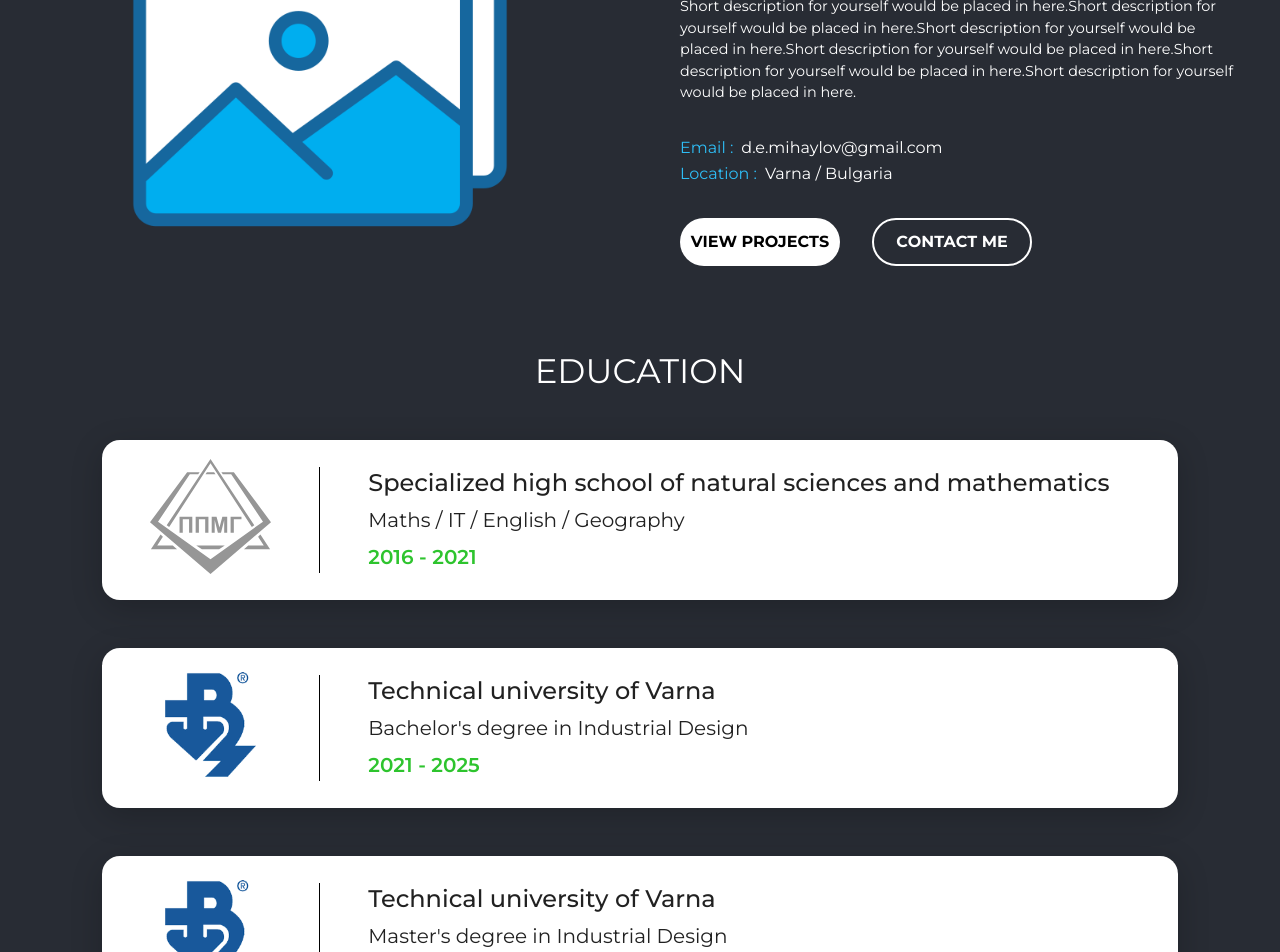
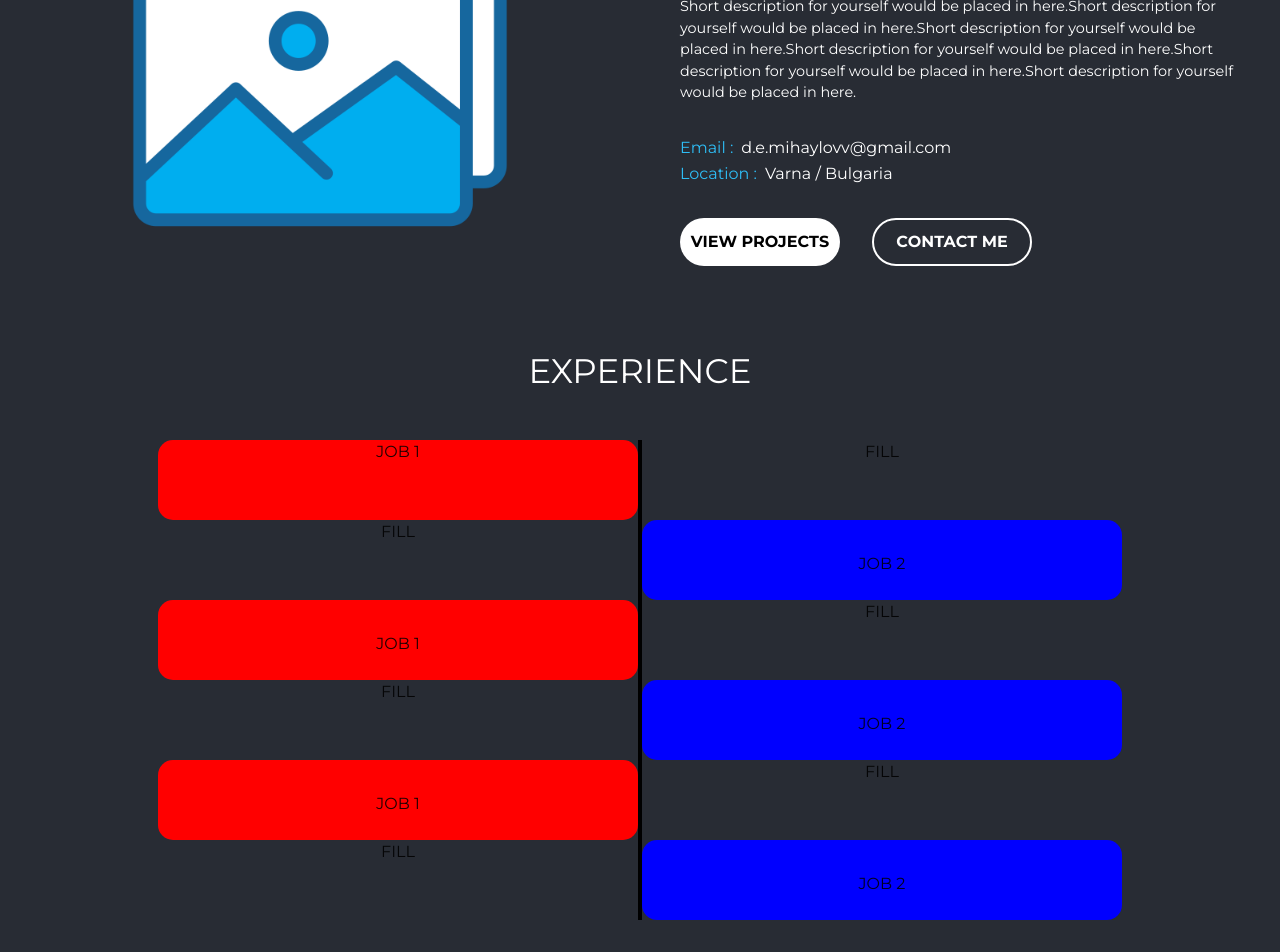
Before and after one commit to JstDan/portfolio, a React (Create React App) app: page / in a window 1280 px wide. Shown: the part 860-1812 px from the top of the page. Built offline with nearby package versions, Linux system fonts and the light colour scheme.

Commit message:
Initial commit for the experience section

```diff
--- a/src/App.js
+++ b/src/App.js
@@ -8,6 +8,7 @@ import Projects from './Components/MyProjects/myProjects';
 import Contact from './Components/Contact/Contact';
 import Skills from './Components/Skills/Skills'
 import Education from './Components/Education/Education';
+import Experience from './Components/Experience/Experience';
 
 
 function App() {
@@ -17,6 +18,7 @@ function App() {
       <Header />
       <Box className="App" sx={{ display: 'flex', gap: '4rem', flexDirection: 'column', maxWidth: '1200px', py: '4rem' }}  >
         <AboutMe />
+        <Experience />
         <Education />
       </Box>
       <Skills />
--- a/src/Components/AboutMe/AboutMe.jsx
+++ b/src/Components/AboutMe/AboutMe.jsx
@@ -7,7 +7,7 @@ import {
 } from '@mui/material';
 import info from '../../data/info.json';
 const Aboutme = () => {
-    const { title, titleDescription, subtitle, image, buttons } = info.aboutme
+    const { title, titleDescription, subtitle, image, buttons, email, location } = info.aboutme
     return (
         <Box sx={{ display: 'flex', flexDirection: 'column' }}>
             <Typography variant='h4' style={{
@@ -35,11 +35,11 @@ const Aboutme = () => {
                     <Box sx={{ display: 'flex', flexDirection: 'column', alignItems: 'flex-start', gap: '0.1rem' }}>
                         <Box sx={{ display: 'flex', justifyContent: 'flex-start', gap: '0.5rem' }}>
                             <Typography sx={{ fontWeight: '300', color: '#2ebdf5ff' }}>Email :</Typography>
-                            <Typography>d.e.mihaylov@gmail.com</Typography>
+                            <Typography>{email}</Typography>
                         </Box>
                         <Box sx={{ display: 'flex', justifyContent: 'flex-start', gap: '0.5rem' }}>
                             <Typography sx={{ fontWeight: '300', color: '#2ebdf5ff' }}>Location :</Typography>
-                            <Typography>Varna / Bulgaria</Typography>
+                            <Typography>{location}</Typography>
                         </Box>
                     </Box>
                     <Box sx={{ display: 'flex', flexDirection: 'row', gap: '2rem' }}>
--- a/src/Components/Education/Education.jsx
+++ b/src/Components/Education/Education.jsx
@@ -6,7 +6,7 @@ const Education = () => {
             sx={{
                 display: 'flex',
                 flexDirection: 'column',
-                alignItems: 'center', // ✅ centers the cards horizontally
+                alignItems: 'center',
                 gap: '3rem',
             }}>
             <Typography variant='h4' style={{
--- /dev/null
+++ b/src/Components/Experience/Experience.jsx
@@ -0,0 +1,76 @@
+import { Typography, Box } from "@mui/material"
+
+const Experience = () => {
+    return (
+        <Box
+            sx={{
+                display: 'flex',
+                flexDirection: 'column',
+                alignItems: 'center',
+                gap: '3rem',
+            }}>
+            <Typography variant='h4' style={{
+                fontWeight: '300',
+                textTransform: 'uppercase',
+                color: 'white'
+            }}>Experience</Typography>
+
+            <Box sx={{ display: 'flex', flexDirection: 'column' }}>
+                <Box sx={{ display: 'flex', flexDirection: 'row' }}>
+                    <Box sx={{ backgroundColor: 'red', width: '30rem', height: '5rem', borderRadius: '15px', }}>JOB 1</Box>
+                    <Box sx={{
+                        width: '0.25rem',
+                        backgroundColor: 'black',
+                        position: 'relative'
+                    }} />
+                    <Box sx={{ width: '30rem', height: '5rem' }}>FILL</Box>
+                </Box>
+                <Box sx={{ display: 'flex', flexDirection: 'row' }}>
+                    <Box sx={{ width: '30rem', height: '5rem' }}>FILL</Box>
+                    <Box sx={{
+                        width: '0.25rem',
+                        backgroundColor: 'black',
+                        position: 'relative'
+                    }} />
+                    <Box sx={{ backgroundColor: 'blue', width: '30rem', height: '5rem', borderRadius: '15px', py: '2rem' }}>JOB 2</Box>
+                </Box>
+                <Box sx={{ display: 'flex', flexDirection: 'row' }}>
+                    <Box sx={{ backgroundColor: 'red', width: '30rem', height: '5rem', borderRadius: '15px', py: '2rem' }}>JOB 1</Box>
+                    <Box sx={{
+                        width: '0.25rem',
+                        backgroundColor: 'black',
+                        position: 'relative'
+                    }} />
+                    <Box sx={{ width: '30rem', height: '5rem' }}>FILL</Box>
+                </Box>
+                <Box sx={{ display: 'flex', flexDirection: 'row' }}>
+                    <Box sx={{ width: '30rem', height: '5rem' }}>FILL</Box>
+                    <Box sx={{
+                        width: '0.25rem',
+                        backgroundColor: 'black',
+                        position: 'relative'
+                    }} />
+                    <Box sx={{ backgroundColor: 'blue', width: '30rem', height: '5rem', borderRadius: '15px', py: '2rem' }}>JOB 2</Box>
+                </Box>
+                <Box sx={{ display: 'flex', flexDirection: 'row' }}>
+                    <Box sx={{ backgroundColor: 'red', width: '30rem', height: '5rem', borderRadius: '15px', py: '2rem' }}>JOB 1</Box>
+                    <Box sx={{
+                        width: '0.25rem',
+                        backgroundColor: 'black',
+                        position: 'relative'
+                    }} />
+                    <Box sx={{ width: '30rem', height: '5rem' }}>FILL</Box>
+                </Box>
+                <Box sx={{ display: 'flex', flexDirection: 'row' }}>
+                    <Box sx={{ width: '30rem', height: '5rem' }}>FILL</Box>
+                    <Box sx={{
+                        width: '0.25rem',
+                        backgroundColor: 'black',
+                        position: 'relative'
+                    }} />
+                    <Box sx={{ backgroundColor: 'blue', width: '30rem', height: '5rem', borderRadius: '15px', py: '2rem' }}>JOB 2</Box>
+                </Box>
+            </Box>
+        </Box>
+    )
+}; export default Experience
--- a/src/Components/MyProjects/myProjects.jsx
+++ b/src/Components/MyProjects/myProjects.jsx
@@ -84,6 +84,7 @@ const Projects = () => {
                         title={project.title}
                         description={project.description}
                         image={project.image}
+                        button={project.button}
                     />
                 ))}
             </Box>
--- a/src/data/info.json
+++ b/src/data/info.json
@@ -13,56 +13,121 @@
     "titleDescription": "Your proffesional classification goes here",
     "subtitle": "Short description for yourself would be placed in here.Short description for yourself would be placed in here.Short description for yourself would be placed in here.Short description for yourself would be placed in here.Short description for yourself would be placed in here.Short description for yourself would be placed in here.",
     "image": "/images/hero-image.png",
+    "email": "d.e.mihaylovv@gmail.com",
+    "location": "Varna / Bulgaria",
     "buttons": {
       "buttonFirst": "View Projects",
       "buttonSecond": "Contact Me"
+    }
+  },
+  "experience": {
+    "job-1": {
+      "company": "Job-1 Name",
+      "position": "Position",
+      "period": "June/2025 - Feb/2026"
+    },
+    "job-2": {
+      "company": "Job-2 Name",
+      "position": "Position",
+      "period": "June/2025 - Feb/2026"
+    },
+    "job-3": {
+      "company": "Job-3 Name",
+      "position": "Position",
+      "period": "June/2025 - Feb/2026"
+    },
+    "job-4": {
+      "company": "Job-4 Name",
+      "position": "Position",
+      "period": "June/2025 - Feb/2026"
+    },
+    "job-5": {
+      "company": "Job-5 Name",
+      "position": "Position",
+      "period": "June/2025 - Feb/2026"
     }
   },
   "projects": {
     "projectOne": {
       "title": "Project One",
       "description": "A short description of the project would be written here...",
-      "image": "/images/hero-image.png"
+      "image": "/images/hero-image.png",
+      "button": {
+        "firstButtonLink": "LINK HERE",
+        "secondButtonLink": "LINK HERE"
+      }
     },
     "projectTwo": {
       "title": "Project Two",
       "description": "A short description of the project would be written here...",
-      "image": "/images/hero-image.png"
+      "image": "/images/hero-image.png",
+      "button": {
+        "firstButtonLink": "LINK HERE",
+        "secondButtonLink": "LINK HERE"
+      }
     },
     "projectThree": {
       "title": "Project Three",
       "description": "A short description of the project would be written here...",
-      "image": "/images/hero-image.png"
+      "image": "/images/hero-image.png",
+      "button": {
+        "firstButtonLink": "LINK HERE",
+        "secondButtonLink": "LINK HERE"
+      }
     },
     "projectFour": {
       "title": "Project Four",
       "description": "A short description of the project would be written here...",
-      "image": "/images/hero-image.png"
+      "image": "/images/hero-image.png",
+      "button": {
+        "firstButtonLink": "LINK HERE",
+        "secondButtonLink": "LINK HERE"
+      }
     },
     "projectFive": {
       "title": "Project Five",
       "description": "A short description of the project would be written here...",
-      "image": "/images/hero-image.png"
+      "image": "/images/hero-image.png",
+      "button": {
+        "firstButtonLink": "LINK HERE",
+        "secondButtonLink": "LINK HERE"
+      }
     },
     "projectSix": {
       "title": "Project Six",
       "description": "A short description of the project would be written here...",
-      "image": "/images/hero-image.png"
+      "image": "/images/hero-image.png",
+      "button": {
+        "firstButtonLink": "LINK HERE",
+        "secondButtonLink": "LINK HERE"
+      }
     },
     "projectSeven": {
       "title": "Project Seven",
       "description": "A short description of the project would be written here...",
-      "image": "/images/hero-image.png"
+      "image": "/images/hero-image.png",
+      "button": {
+        "firstButtonLink": "LINK HERE",
+        "secondButtonLink": "LINK HERE"
+      }
     },
     "projectEight": {
       "title": "Project Eight",
       "description": "A short description of the project would be written here...",
-      "image": "/images/hero-image.png"
+      "image": "/images/hero-image.png",
+      "button": {
+        "firstButtonLink": "LINK HERE",
+        "secondButtonLink": "LINK HERE"
+      }
     },
     "projectNine": {
       "title": "Project Nine",
       "description": "A short description of the project would be written here...",
-      "image": "/images/hero-image.png"
+      "image": "/images/hero-image.png",
+      "button": {
+        "firstButtonLink": "LINK HERE",
+        "secondButtonLink": "LINK HERE"
+      }
     }
   },
   "skills": {
```
Also changed, not shown: src/Components/MyProjects/ProjectCard/projectCard.jsx (+54 -4 lines).
